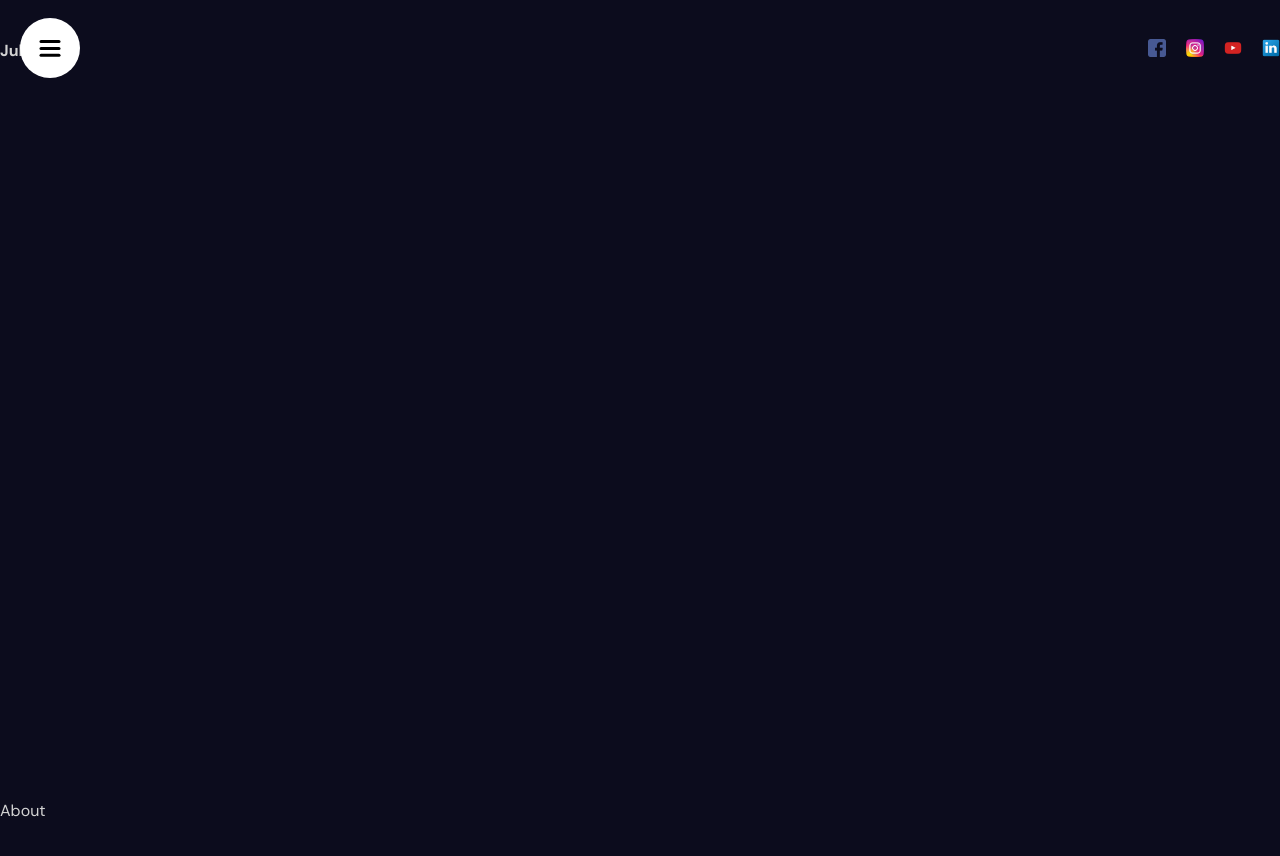
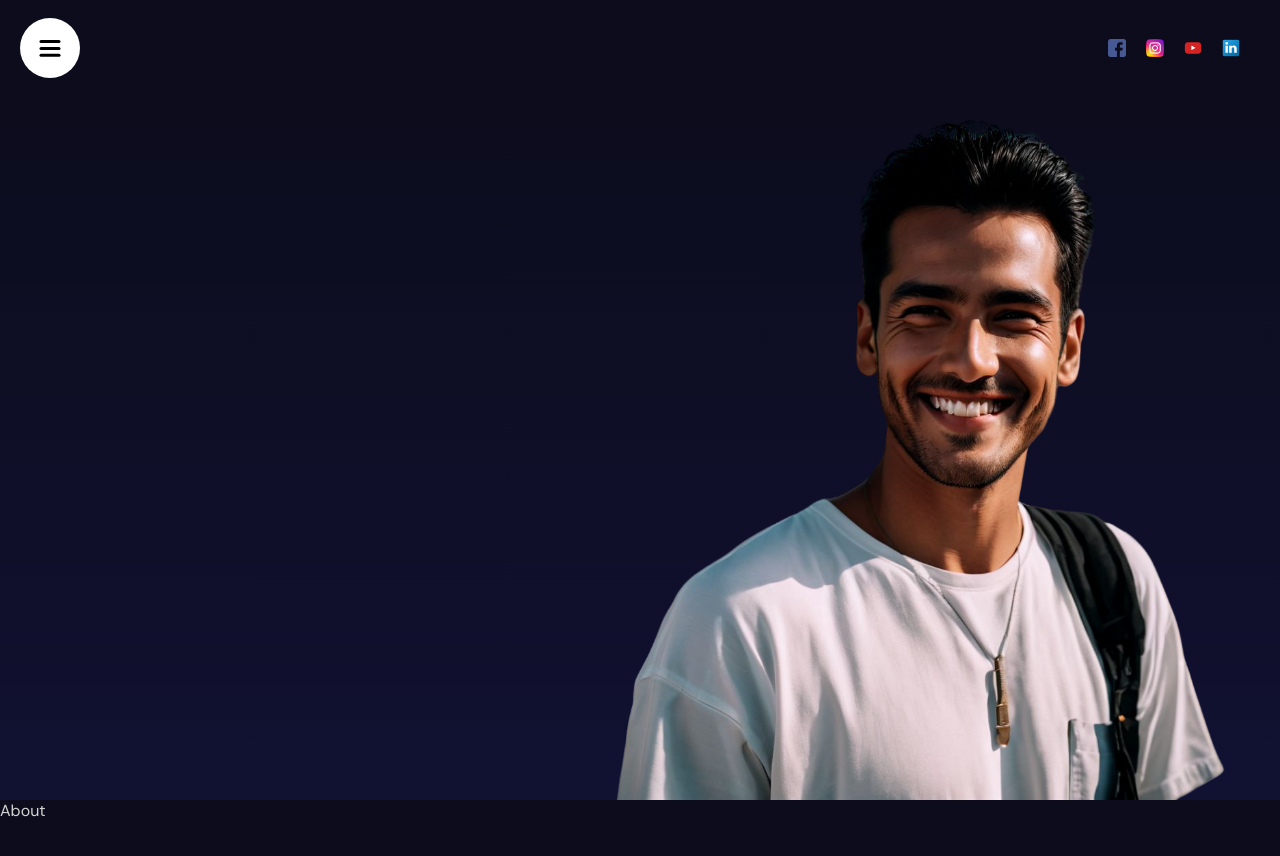
Before and after one commit to CY-Abdel/ReactJs_FramerMotion, a React (Vite) app: page / in a window 1280 px wide. Shown: the top 856 px of the page. Built offline with nearby package versions, Linux system fonts and the light colour scheme; the HTML template or start-up script is replaced by a standard one.

Commit message:
ajouter l'image hero

```diff
--- a/src/App.tsx
+++ b/src/App.tsx
@@ -5,12 +5,14 @@ import "./app.scss"
 import Navbar from './components/navbar/Navbar';
 import TestFramerMotion from './TestFramerMotion';
 import Sidebar from './components/sidebar/Sidebar';
+import Hero from './components/hero/Hero';
 
 const App = () => {
   return (
     <div>
       <section id='Home'>
         <Navbar />
+        <Hero />
       </section>
       <section id='About'>About</section>
       <section id='Service'>Services</section>
--- /dev/null
+++ b/src/components/hero/Hero.tsx
@@ -0,0 +1,16 @@
+import React from 'react'
+import { motion } from 'framer-motion'
+
+import './hero.scss'
+
+const Hero = () => {
+  return (
+    <div className='hero'>
+      <div className="imageContainer">
+        <img src="hero3.png" alt="hero" />
+      </div>
+    </div>
+  );
+};
+
+export default Hero;
--- /dev/null
+++ b/src/components/hero/hero.scss
@@ -0,0 +1,20 @@
+.hero {
+  height: calc(100vh - 100px);
+  background: linear-gradient(180deg, #0c0c1d, #111132);
+  overflow: hidden;
+  position: relative;
+
+  .imageContainer {
+    height: 100%;
+    position: absolute;
+    top: 0;
+    right: 0;
+
+    img{
+      width: 100%;
+      height: 100%;
+      object-fit: cover;
+    }
+  }
+
+}
--- a/src/components/navbar/navbar.scss
+++ b/src/components/navbar/navbar.scss
@@ -4,6 +4,7 @@
   .wrapper {
     // background-color: #fff;
     max-width: 1366px;
+    max-width: 1200px;
     margin: auto;
     display: flex;
     align-items: center;
```
Also changed, not shown: public/hero3.png (added).
